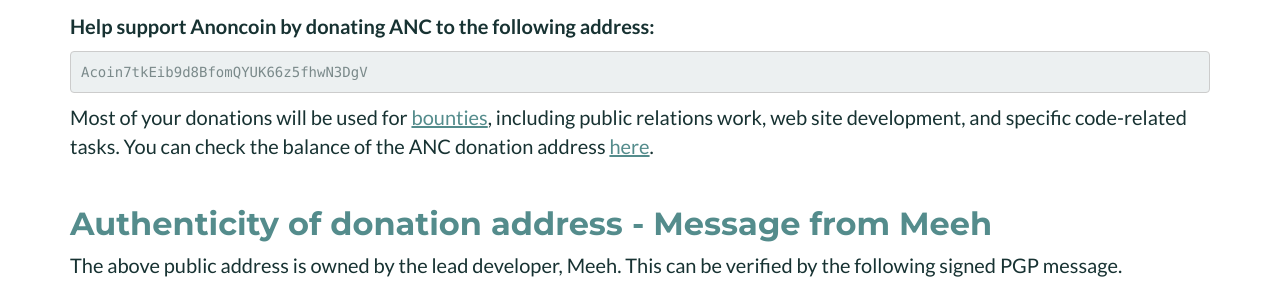
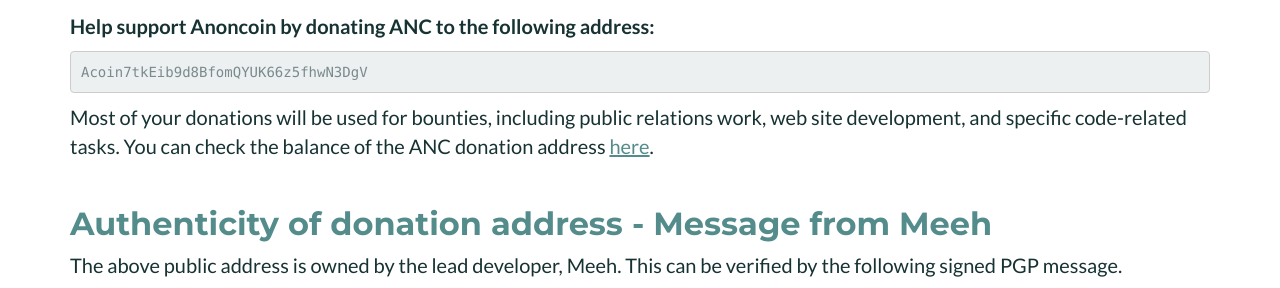
Before and after one commit to Anoncoin/anoncoin-website, a Jekyll site: the page built from about/Donate.md, in a window 1280 px wide and 1377 px high. Shown: the part 297-585 px from the top of the window. Built offline with Jekyll 4.4.1, drawn with Linux system fonts in a browser that asks for light colours; part of the change alters nothing that is shown.

```diff
--- a/about/Donate.md
+++ b/about/Donate.md
@@ -14,7 +14,8 @@ Acoin7tkEib9d8BfomQYUK66z5fhwN3DgV
 
 
 
-Most of your donations will be used for [bounties](/Bounties), including public relations work, web site development, and specific code-related tasks. You can check the balance of the ANC donation address [here](http://ancblockchain.com/address/Acoin7tkEib9d8BfomQYUK66z5fhwN3DgV).
+Most of your donations will be used for bounties, including public relations work, web site development, and specific code-related tasks. You can check the balance of the ANC donation address [here](http://abe.darkgamex.ch:2751/address/Acoin7tkEib9d8BfomQYUK66z5fhwN3DgV).
+
 
 Authenticity of donation address - Message from Meeh
 ----------------------------------------------------
```
